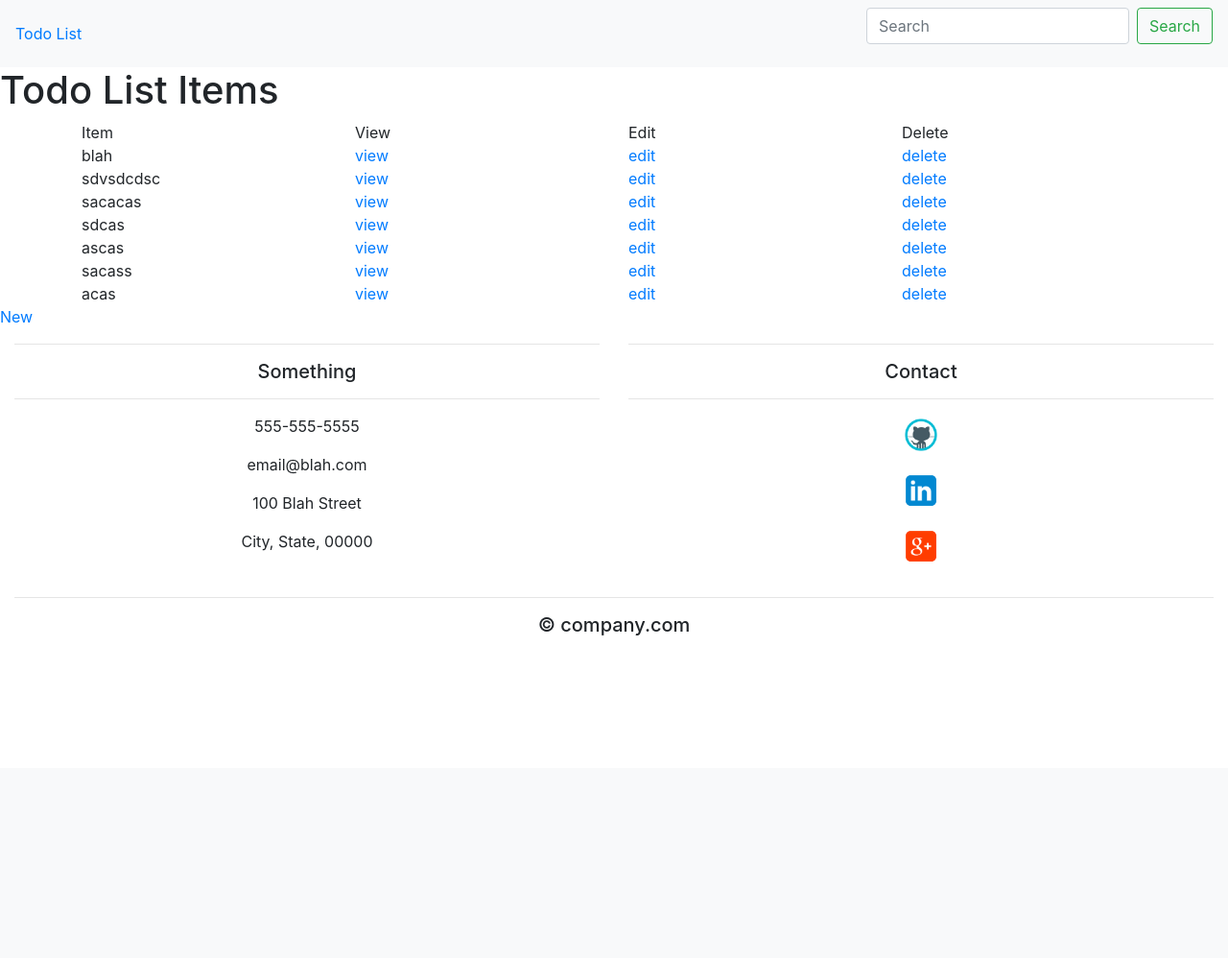
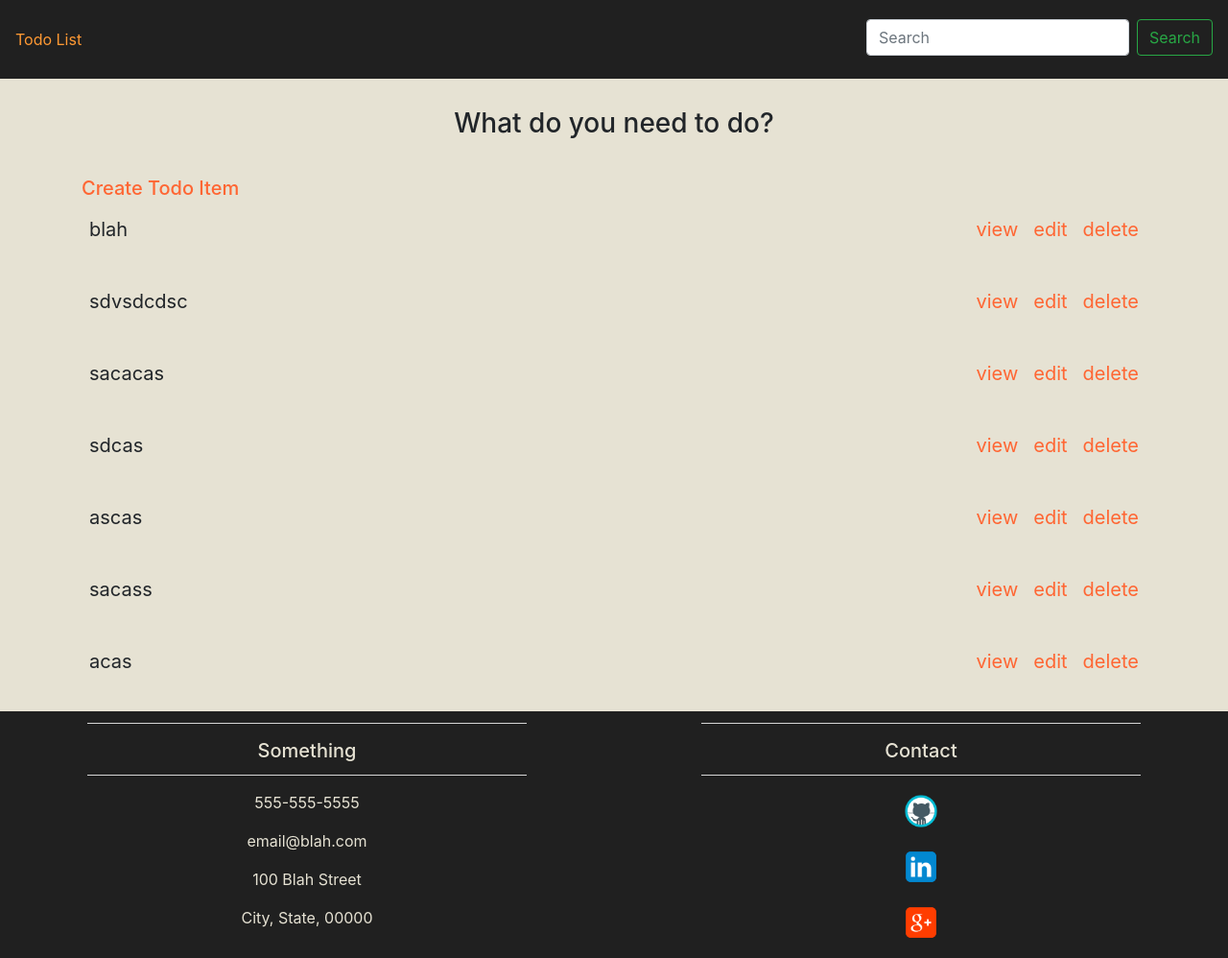
Before and after one commit to tatewilson4/python_todo_list, a Django app: page /todos/ in a window 1280 px wide. Shown: the whole page at 96% size. Before the commit the page ends 662 px from the top, so only its background shows below. Run offline with Django 3.2, Linux system fonts and the light colour scheme; data comes from the database, SQL or seed files in the repository; both versions use the stored data as it was after the commit; some libraries are stand-ins or nearby versions.

Commit message:
added style

```diff
--- a/mysite/static/css/style.css
+++ b/mysite/static/css/style.css
@@ -1,3 +1,65 @@
+nav, footer {
+    background-color: #202020;
+}
+
+.form-inline {
+    padding-top: 12px;
+}
+
+body {
+    background-color: #e6e2d3;
+}
+
+h3{
+    text-align: center;
+    padding-top: 30px;
+    padding-bottom: 30px;
+}
+
+h6 {
+    font-size: 20px;
+}
+
+.d-flex {
+    font-size: 20px;
+}
+#home_icon {
+    color: #FF9933 !important;
+}
+a {
+    text-decoration: none;
+    color: #FF6633;
+}
+
+a:hover {
+    color: red;
+    text-decoration: none;
+}
+
+.p-2 {
+    height: 75px;
+}
+
+input {
+    border-radius: 5px;
+}
+
+.submit_input:hover {
+    opacity: .4;
+}
+
+
+.footer_text {
+    color: #e6e2d3;
+}
+
+hr.light {
+    border-top: 1px solid #d5d5d5;
+    width: 75%;
+    margin-top: .8rem;
+    margin-bottom: 1rem;
+}
+
 .icon_img {
     height: 42px;
     width: 42px;
--- a/mysite/todos/templates/todos/base.html
+++ b/mysite/todos/templates/todos/base.html
@@ -8,8 +8,8 @@
     <title></title>
 </head>
 <body>
-    <nav class="navbar navbar-light bg-light">
-        <a href="{% url "todo_list" %}">Todo List</a>
+    <nav class="navbar navbar-light">
+        <a id="home_icon" href="{% url "todo_list" %}">Todo List</a>
         <form class="form-inline">
             <input class="form-control mr-sm-2" type="search" placeholder="Search" aria-label="Search">
             <button class="btn btn-outline-success my-2 my-sm-0" type="submit">Search</button>
@@ -19,33 +19,5 @@
     {% block content %}
 
     {% endblock content %}
-
-    <footer>
-        <div class="container-fluid padding">
-            <div class="row text-center">
-                <div class="col">
-                    <hr class="light">
-                    <h5>Something</h5>
-                    <hr class="light">
-                    <p>555-555-5555</p>
-                    <p>email@blah.com</p>
-                    <p>100 Blah Street</p>
-                    <p>City, State, 00000</p>
-                </div>
-                <div class="col">
-                    <hr class="light">
-                    <h5>Contact</h5>
-                    <hr class="light">
-                    <p><a href="#"><img src="../../../static/img/Github.png" class="icon_img"></a></p>
-                    <p><a href="#"><img src="../../../static/img/Linkedin.png" class="icon_img"></a></p>
-                    <p><a href="#"><img src="../../../static/img/Google plus.png" class="icon_img"></a></p>
-                </div>
-                <div class="col-12">
-                    <hr class="light-100">
-                    <h5>&copy; company.com</h5>
-                </div>
-            </div>
-        </div>
-    </footer>
 </body>
 </html>
--- a/mysite/todos/templates/todos/todo_list.html
+++ b/mysite/todos/templates/todos/todo_list.html
@@ -1,27 +1,46 @@
 {% extends 'todos/base.html' %}
 
 {% block content %}
-<h1>Todo List Items</h1>
+
 <div class="container">
-  <div class="row">
-    <div class="col">Item</div>
-    <div class="col">View</div>
-    <div class="col">Edit</div>
-    <div class="col">Delete</div>
-  </div>
+    <h3>What do you need to do?</h3>
+    <h6><a href="{% url "todo_new" %}">Create Todo Item</a></h6>
 </div>
 
-    {% for todo in object_list %}
 
-    <div class="container">
-      <div class="row">
-        <div class="col">{{ todo.item }}</div>
-        <div class="col"><a href="{% url "todo_view" todo.id %}">view</a></div>
-        <div class="col"><a href="{% url "todo_edit" todo.id %}">edit</a></div>
-        <div class="col"><a href="{% url "todo_delete" todo.id %}">delete</a></div>
-      </div>
+{% for todo in object_list %}
+<div class="container">
+    <div class="d-flex">
+        <div class="mr-auto p-2">{{ todo.item }}</div>
+        <div class="p-2"><a class="list_item_links" href="{% url "todo_view" todo.id %}"> view   </a></div>
+        <div class="p-2"><a class="list_item_links" href="{% url "todo_edit" todo.id %}"> edit </a></div>
+        <div class="p-2"><a class="list_item_links" href="{% url "todo_delete" todo.id %}"> delete </a></div>
     </div>
-    {% endfor %}
+</div>
 
-<a href="{% url "todo_new" %}">New</a>
+{% endfor %}
+<footer>
+    <div class="container-fluid padding">
+        <div class="row text-center">
+            <div class="col footer_text">
+                <hr class="light">
+                <h5>Something</h5>
+                <hr class="light">
+                <p>555-555-5555</p>
+                <p>email@blah.com</p>
+                <p>100 Blah Street</p>
+                <p>City, State, 00000</p>
+            </div>
+            <div class="col footer_text">
+                <hr class="light">
+                <h5>Contact</h5>
+                <hr class="light">
+                <p><a href="#"><img src="../../../static/img/Github.png" class="icon_img"></a></p>
+                <p><a href="#"><img src="../../../static/img/Linkedin.png" class="icon_img"></a></p>
+                <p><a href="#"><img src="../../../static/img/Google plus.png" class="icon_img"></a></p>
+            </div>
+        </div>
+    </div>
+</footer>
+
 {% endblock content %}
```
Also changed, not shown: mysite/todos/templates/todos/todo_confirm_delete.html (+30 -5 lines), mysite/todos/templates/todos/todo_detail.html (+31 -2 lines), mysite/todos/templates/todos/todo_form.html (+30 -6 lines), mysite/db.sqlite3.
